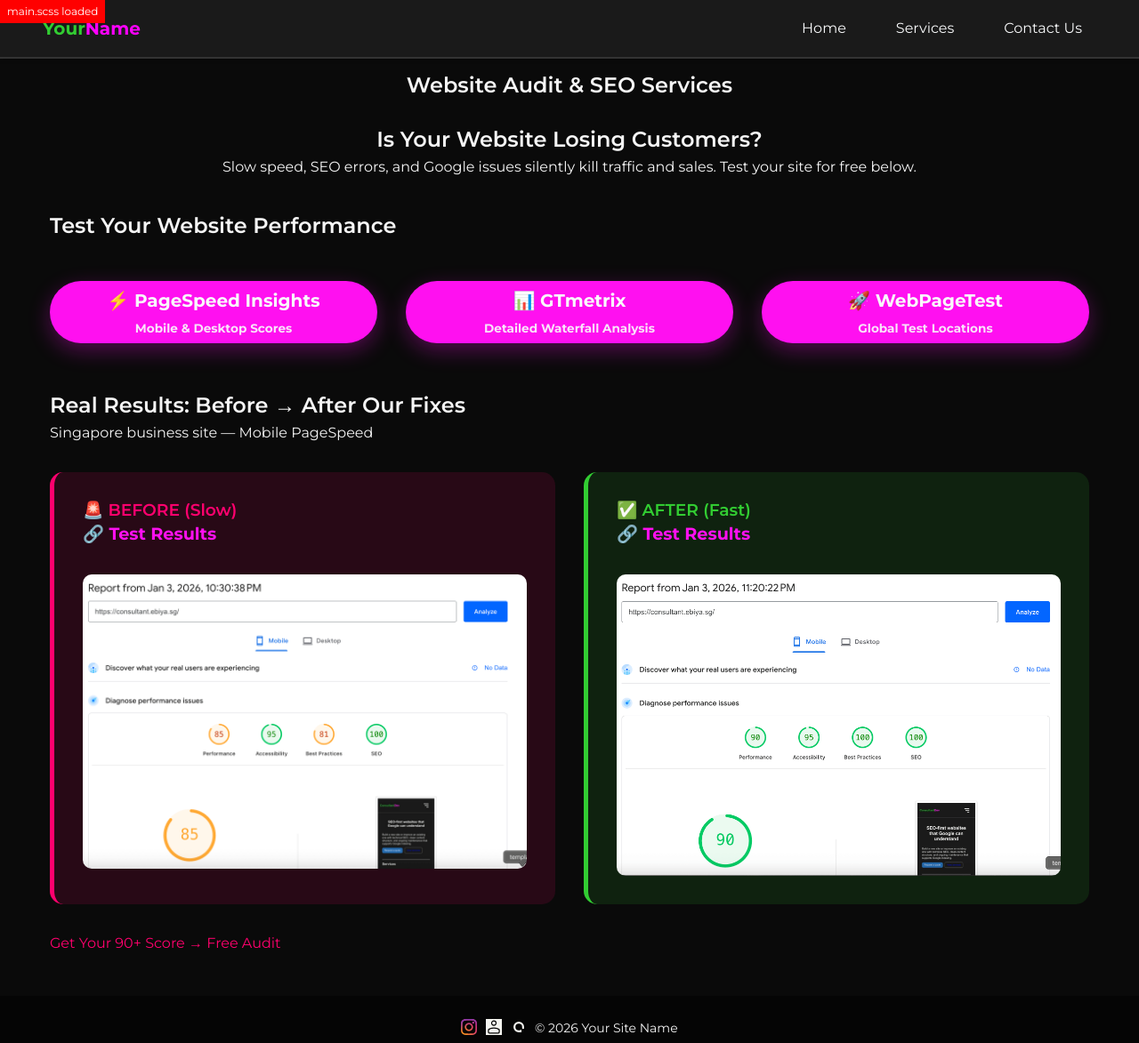
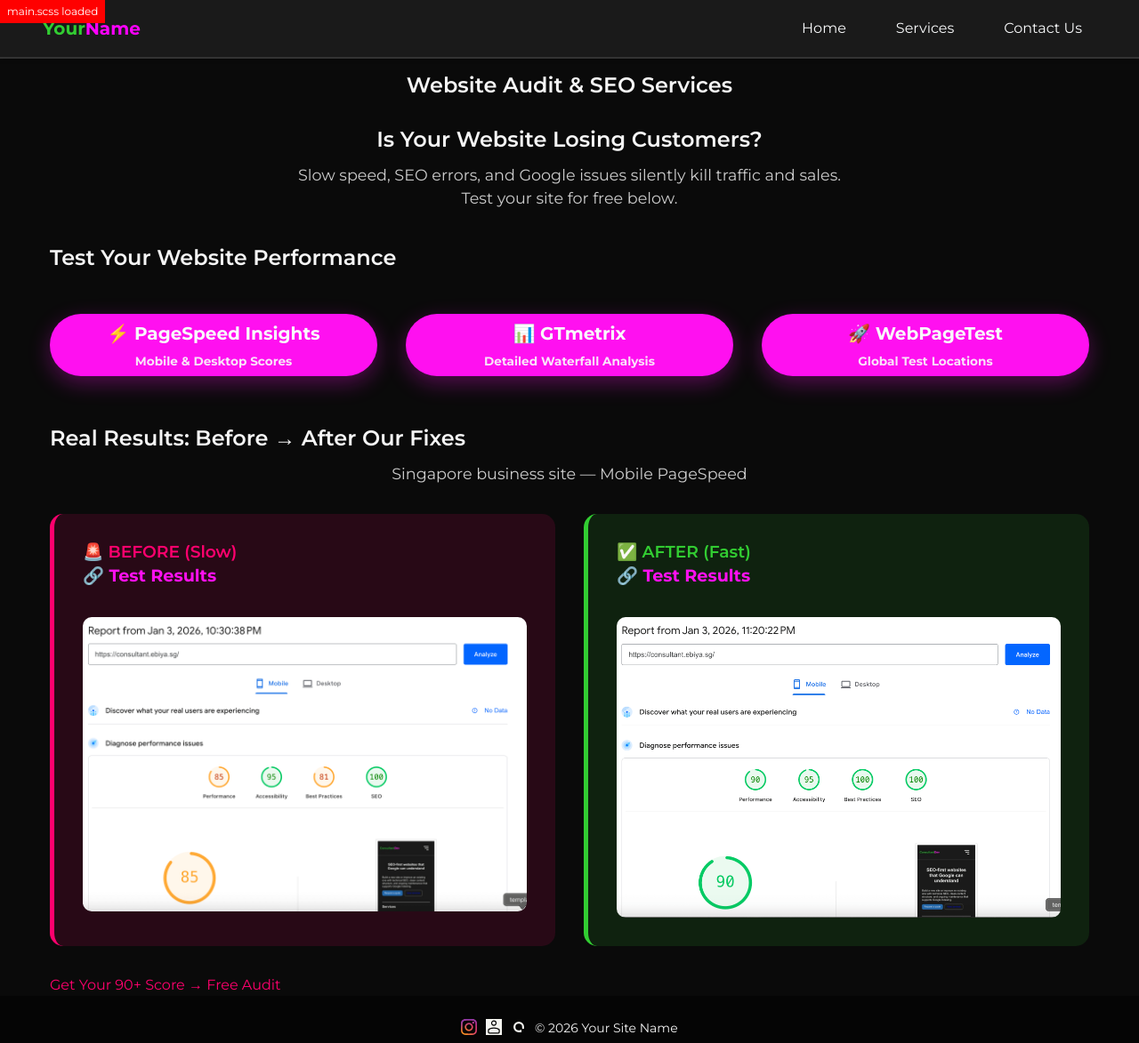
Before and after one commit to m33lucky-benny/test, a Jekyll site: the page built from services.md, in a window 1280 px wide and 1173 px high. Shown: the whole window at 89% size. Built offline with Jekyll 4.4.1, drawn with Linux system fonts in a browser that asks for light colours.

Commit message:
Update _services.scss

```diff
--- a/_sass/page/_services.scss
+++ b/_sass/page/_services.scss
@@ -94,6 +94,16 @@
   }
 }
 
+.services-page {
+  p {
+    font-size: 1.1rem;
+    max-width: 650px;
+    margin: 0 auto;       // center only
+    padding-top: 0.75rem; // top spacing only
+    text-align: center;
+    color: #ccc;
+  }
+}
 
 // .services-hero {
 //   padding: 2rem 1rem;
```
